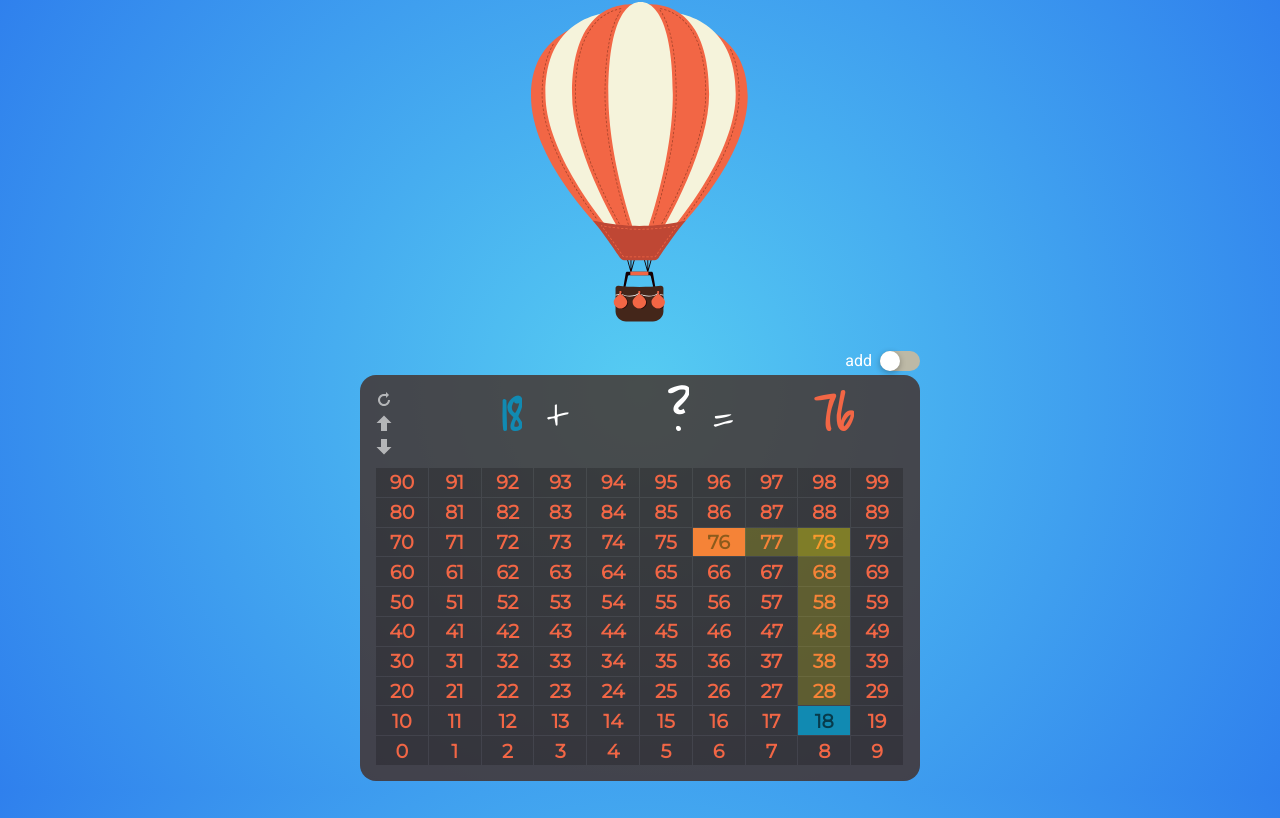
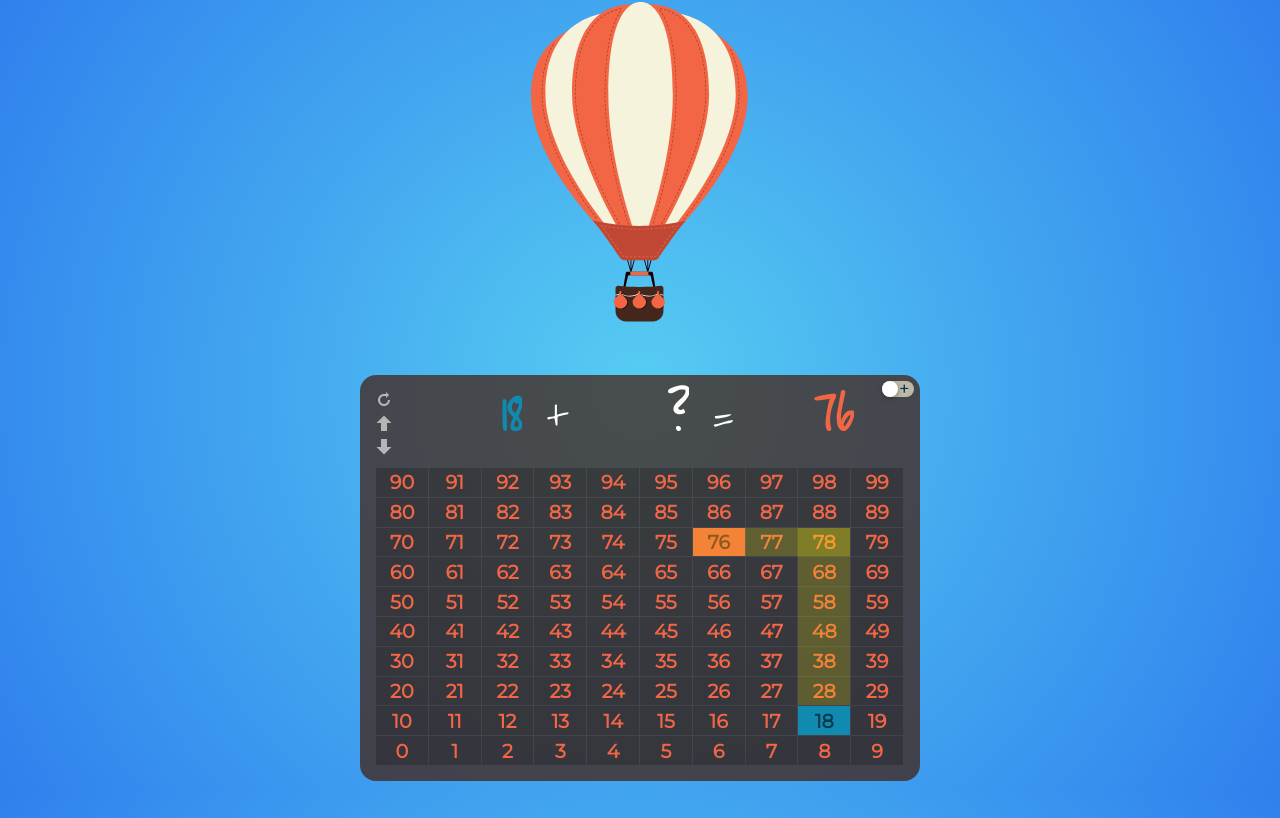
Before and after one commit to cleftheris/HotAirBalloon, an Angular app: page / in a window 1280 px wide. Shown: the part 810-1628 px from the top of the page. Built offline with nearby package versions, Linux system fonts and the light colour scheme.

Commit message:
switch styles

```diff
--- a/src/app/app.component.html
+++ b/src/app/app.component.html
@@ -21,8 +21,11 @@
       <button class="command up" title="move up" (click)="game.up()"></button>
       <button class="command down" title="move down" (click)="game.down()"></button>
       <div class="toggle-operator">
-        <span>{{game.isSubtract ? 'subtract' : 'add'}}</span>
-        <label class="switch"><input type="checkbox" [(ngModel)]="game.isSubtract" (onchange)="game.reset()" /><div></div></label>
+        <label class="switch" title="{{game.isSubtract ? 'subtract' : 'add'}}">
+          <input type="checkbox" [(ngModel)]="game.isSubtract" (ngModelChange)="game.reset()" />
+          <span class="switch-label" data-on="-" data-off="+"></span>
+          <div></div>
+        </label>
       </div>
       <form>
         <input name="game_start" type="number" size="2" class="number start" [(ngModel)]="game.start" />
--- a/src/assets/css/_basket.scss
+++ b/src/assets/css/_basket.scss
@@ -1,7 +1,7 @@
 @import 'colors';
 $red1:#a04129;
 $red2:#f26645;
-$brown:#44261ac2;
+$brown:rgba(68, 38, 26, 0.761);
 $creme:#f5f3db;
 
 .problem-panel {
@@ -59,14 +59,37 @@ $creme:#f5f3db;
 
     .toggle-operator {
         position: absolute;
-        right: 0rem;
-        top: -1.5rem;
+        right: 0.4rem;
+        top: 0.4rem;
         font-size: 1rem;
         font-family: 'Roboto';
         display: flex;
+        color: $warm-black;
+        position: absolute;
 
         > span {
-            margin-right: 0.5rem
+            margin-right: 0.5rem;
+        }
+
+        .switch input + div {
+            background-color: $ceribbean-green;
+            color: $warm-black;
+
+            &::after{
+                display: inline-block;
+                position: absolute;
+                content: "+"
+            }
+        }
+        .switch input:checked + div {
+            background-color: $infra-red;
+            color: $warm-black;
+
+            &::after{
+                display: inline-block;
+                position: absolute;
+                content: "-"
+            }
         }
     }
     .command {
--- a/src/assets/css/_switch.scss
+++ b/src/assets/css/_switch.scss
@@ -13,7 +13,6 @@
 
   .switch {
     display: inline-block;
-    font-size: 20px; /* 1 */
     height: 1em;
     width: 2em;
     background: #BDB9A6;
@@ -21,8 +20,10 @@
   }
 
   .switch div {
+    position: relative;
     height: 1em;
     width: 1em;
+    top: -1em;
     border-radius: 1em;
     background: #fff;
     box-shadow: 0 0.1em 0.3em rgba(0,0,0,0.3);
@@ -31,8 +32,60 @@
             transition: all 300ms;
   }
 
-  .switch input:checked + div {
-    -webkit-transform: translate3d(100%, 0, 0);
-       -moz-transform: translate3d(100%, 0, 0);
-            transform: translate3d(100%, 0, 0);
+  .switch-label {
+    position: relative;
+    display: block;
+    height: inherit;
+    font-size: 1em;
+    text-transform: uppercase;
+    background: transparent;
+    border-radius: inherit;
+    -webkit-transition: 0.15s ease-out;
+    -moz-transition: 0.15s ease-out;
+    -o-transition: 0.15s ease-out;
+    transition: 0.15s ease-out;
+    -webkit-transition-property: opacity background;
+    -moz-transition-property: opacity background;
+    -o-transition-property: opacity background;
+    transition-property: opacity background;
   }
+  .switch-label:before, .switch-label:after {
+    position: absolute;
+    top: 50%;
+    margin-top: -.5em;
+    line-height: 1;
+    -webkit-transition: inherit;
+    -moz-transition: inherit;
+    -o-transition: inherit;
+    transition: inherit;
+  }
+  .switch-label:before {
+    content: attr(data-off);
+    right: 0.3em;
+    color: inherit;
+    text-shadow: 0 1px rgba(255, 255, 255, 0.5);
+  }
+  .switch-label:after {
+    content: attr(data-on);
+    left: 0.4em;
+    color: inherit;
+    text-shadow: 0 1px rgba(0, 0, 0, 0.2);
+    opacity: 0;
+  }
+
+
+.switch input:checked ~ div {
+  -webkit-transform: translate3d(100%, 0, 0);
+      -moz-transform: translate3d(100%, 0, 0);
+          transform: translate3d(100%, 0, 0);
+}
+
+.switch input:checked ~ .switch-label {
+  /*background: #47a8d8;*/
+}
+.switch input:checked ~ .switch-label:before {
+  opacity: 0;
+}
+.switch input:checked ~ .switch-label:after {
+  opacity: 1;
+}
--- a/src/assets/css/styles.scss
+++ b/src/assets/css/styles.scss
@@ -104,6 +104,7 @@ footer {
 .go {
     .splash{
         transform: translateY(-100vh);
+        opacity: 0;
     }
 
     .game {
```
